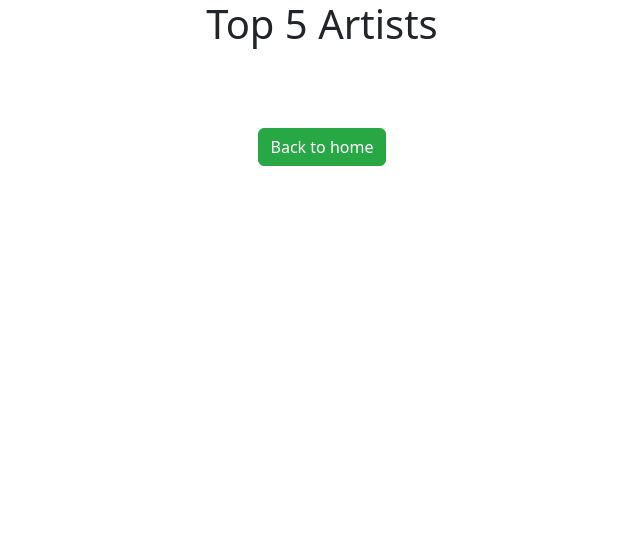
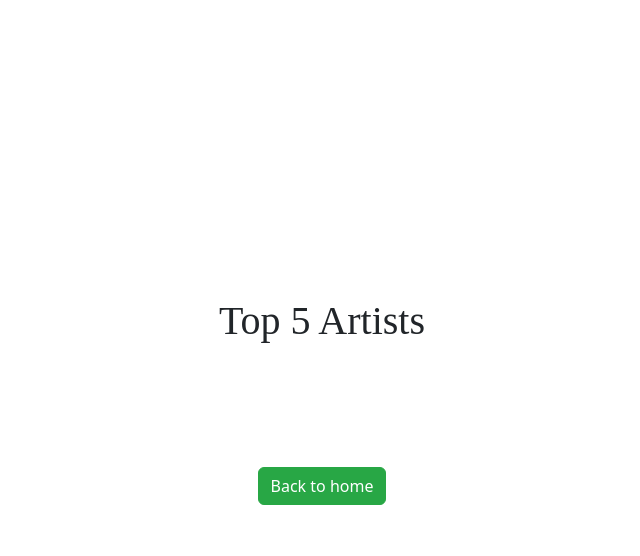
Before and after one commit to gaabi16/musify_html_css_js, a plain HTML site: page top5.html in a window 1280 px wide. Shown: the whole page, without its empty margins (318-958 px from the left). Drawn offline with nearby package versions, Linux system fonts and the light colour scheme.

Commit message:
changed style for pages

```diff
--- a/login.css
+++ b/login.css
@@ -63,4 +63,4 @@ h1 {
     font-family: "Cardo", serif;
     font-weight: 400;
     font-style: normal;
-  }
+}
--- a/searchResults.css
+++ b/searchResults.css
@@ -4,11 +4,10 @@ body{
 
 h1{
     text-align: center;
-    font-size: 50px !important;
-    font-weight: bolder !important;
-    margin-bottom: 30px !important;
-    font-family: 'Times New Roman', Times, serif;
-    font-style: italic;
+    font-size: 40px !important;
+    font-weight: bold !important;
+    /* margin-bottom: 50px !important; */
+    letter-spacing: 0.3em !important;
 }
 
 #output{
@@ -55,3 +54,9 @@ h1{
     background-color: #218838 !important;
     border-color: #1e7e34 !important;
 }
+
+.cardo-regular {
+    font-family: "Cardo", serif;
+    font-weight: 400;
+    font-style: normal;
+}
--- a/style.css
+++ b/style.css
@@ -29,14 +29,20 @@ body {
     cursor: pointer;
     position: absolute;
     bottom: 20px;
-    left: 50%;
-    transform: translateX(-50%);
+    /* left: 50%;
+    transform: translateX(-50%);  */
 }
 
+.logout-button:hover{
+    background-color: #ff4500;
+    transform: scale(1.05);
+}
+
+
 .user-info-toggle {
-    font-size: 10rem;
+    font-size: 6rem;
     text-align: center;
-    transition: font-size 0.5s ease-in;
+    transition: font-size 0.5s ease;
 }
 
 .user-details {
@@ -95,3 +101,14 @@ body {
     transform: scale(1.1);
     text-decoration: none;
 }
+
+h1 {
+    font-size: 4vw !important;
+    letter-spacing: 0.5em !important;
+}
+
+.cardo-regular {
+    font-family: "Cardo", serif;
+    font-weight: 400;
+    font-style: normal;
+}
--- a/top5.css
+++ b/top5.css
@@ -1,12 +1,24 @@
 body {
-    font-family: Arial, sans-serif;
     margin: 20px;
     background-color: #f9f9f9;
 }
+
+.container {
+    display: flex;
+    justify-content: center;
+    align-items: center;
+    height: 100vh;
+    flex-direction: column;
+}
+
 h1 {
     text-align: center;
-    color: #333;
+    margin-bottom: 50px !important;
+    margin-top: 50px !important;
+    font-size: 40px !important;
+    letter-spacing: 0.3 em !important;
 }
+
 #output_top5 {
     display: flex;
     flex-wrap: wrap;
@@ -23,3 +35,8 @@ h1 {
     background-color: #218838 !important;
     border-color: #1e7e34 !important;
 }
+
+.cardo-regular {
+    font-family: "Cardo", serif;
+    font-weight: 400;
+}
--- a/top5.html
+++ b/top5.html
@@ -8,7 +8,8 @@
     <link href="https://cdn.jsdelivr.net/npm/bootstrap@5.3.3/dist/css/bootstrap.min.css" rel="stylesheet" integrity="sha384-QWTKZyjpPEjISv5WaRU9OFeRpok6YctnYmDr5pNlyT2bRjXh0JMhjY6hW+ALEwIH" crossorigin="anonymous">
 </head>
 <body>
-    <h1>Top 5 Artists</h1>
+    <div class = "container">
+        <h1 class = "cardo-regular">Top 5 Artists</h1>
         <div id="output_top5">
 
         </div>
@@ -17,5 +18,6 @@
             <a href="index.html" class="btn-custom-green btn mt-5 mb-5">Back to home</a>
         </div>
         <script src="top5.js"></script>
+    </div>
 </body>
 </html>
--- a/top5.js
+++ b/top5.js
@@ -53,7 +53,7 @@ function getTop5(type) {
 }
 
 function manipulateTracks() {
-    document.querySelector("h1").textContent = "Top 5 Tracks";
+    document.querySelector("h1").textContent = "TOP 5 TRACKS";
     document.querySelector("h1").style.marginTop = "2rem";
 
     var tracks = JSON.parse(localStorage.getItem("tracks"));
@@ -96,7 +96,7 @@ function manipulateTracks() {
 }
 
 function manipulateArtists() {
-    document.querySelector("h1").textContent = "Top 5 Artists";
+    document.querySelector("h1").textContent = "TOP 5 ARTISTS";
     document.querySelector("h1").style.marginTop = "2rem";
 
     var artists = JSON.parse(localStorage.getItem("artists"));
```
Also changed, not shown: index.html (+3 -1 lines), index.js (+9 -2 lines), searchResults.html (+1 -1 lines). Lines whose indentation alone changed are shown as unchanged.
